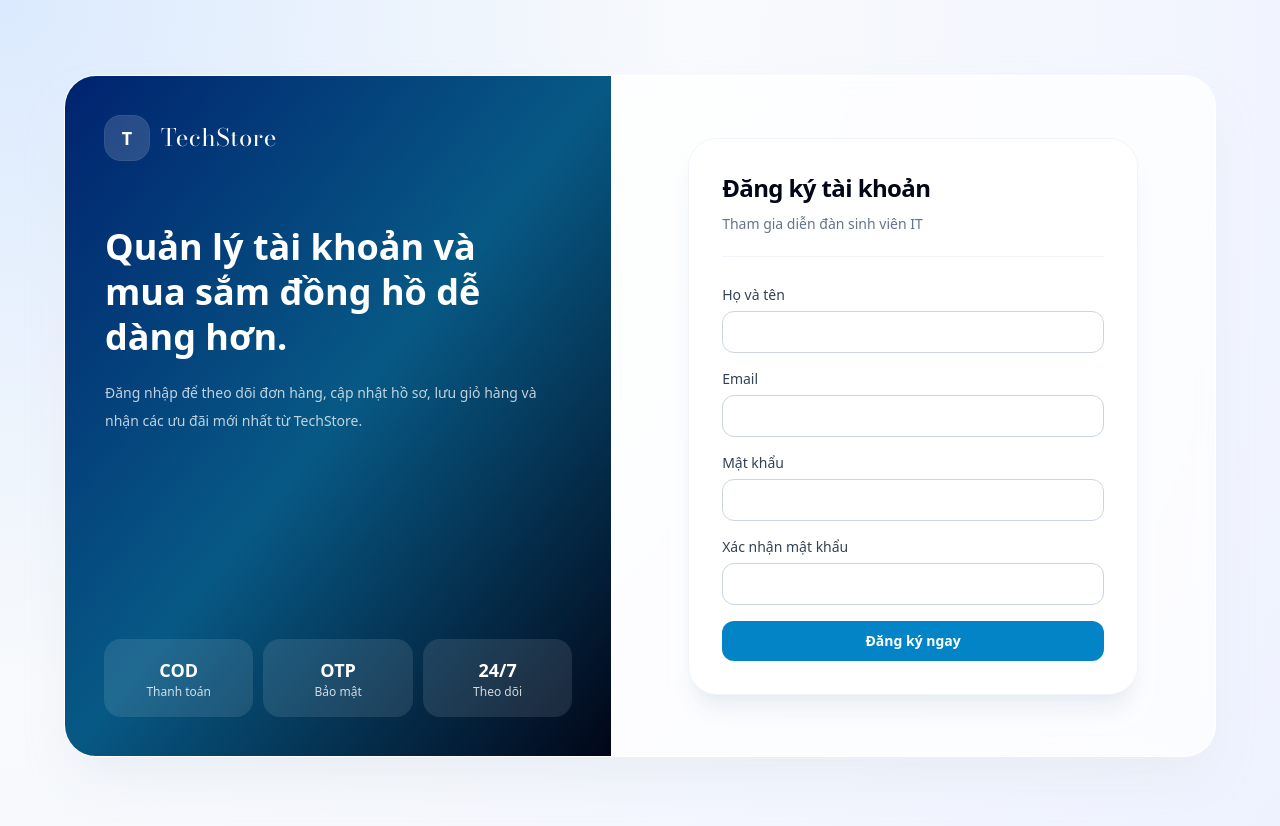
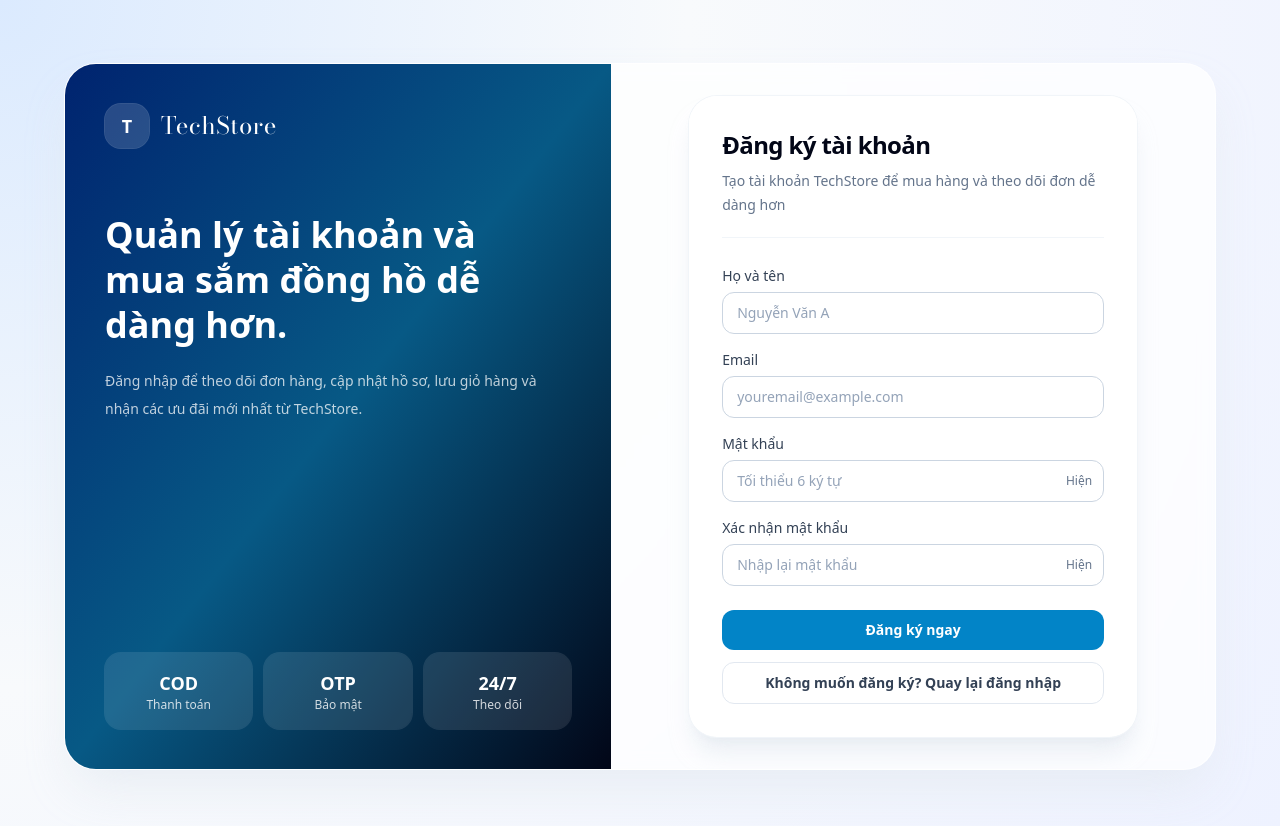
Before and after one commit to nduong2810/BT4_CCCPMM, a React (Vite) app in the folder client/: page /auth/register in a window 1280 px wide. Shown: the top 826 px of the page. Built offline with nearby package versions, Linux system fonts and the light colour scheme; no server answers.

Commit message:
Polish register form and add login fallback

```diff
--- a/client/src/components/auth/RegisterFormUI.jsx
+++ b/client/src/components/auth/RegisterFormUI.jsx
@@ -1,3 +1,4 @@
+import { Link } from 'react-router-dom';
 import AppCard from '../ui/AppCard';
 import AppButton from '../ui/AppButton';
 import InputField from '../ui/InputField';
@@ -8,14 +9,23 @@ export default function RegisterFormUI({ form, loading, errorMessage, successMes
     const alertMessage = errorMessage || successMessage || '';
 
     return (
-        <AppCard title="Đăng ký tài khoản" subtitle="Tham gia diễn đàn sinh viên IT">
+        <AppCard title="Đăng ký tài khoản" subtitle="Tạo tài khoản TechStore để mua hàng và theo dõi đơn dễ dàng hơn">
             <FormAlert type={alertType} message={alertMessage} />
-            <form className="mt-4 space-y-4" onSubmit={(e) => { e.preventDefault(); onSubmit(); }}>
-                <InputField label="Họ và tên" name="fullName" value={form.fullName} onChange={(e) => onFieldChange('fullName', e.target.value)} required disabled={loading} />
-                <InputField label="Email" name="email" type="email" value={form.email} onChange={(e) => onFieldChange('email', e.target.value)} required disabled={loading} />
-                <InputField label="Mật khẩu" name="password" type="password" value={form.password} onChange={(e) => onFieldChange('password', e.target.value)} required disabled={loading} />
-                <InputField label="Xác nhận mật khẩu" name="confirmPassword" type="password" value={form.confirmPassword} onChange={(e) => onFieldChange('confirmPassword', e.target.value)} required disabled={loading} />
-                <AppButton type="submit" fullWidth disabled={loading}>{loading ? 'Đang xử lý...' : 'Đăng ký ngay'}</AppButton>
+            <form className="mt-5 space-y-4" onSubmit={(e) => { e.preventDefault(); onSubmit(); }}>
+                <InputField label="Họ và tên" name="fullName" value={form.fullName} onChange={(e) => onFieldChange('fullName', e.target.value)} placeholder="Nguyễn Văn A" required disabled={loading} />
+                <InputField label="Email" name="email" type="email" value={form.email} onChange={(e) => onFieldChange('email', e.target.value)} placeholder="youremail@example.com" required disabled={loading} />
+                <InputField label="Mật khẩu" name="password" type="password" value={form.password} onChange={(e) => onFieldChange('password', e.target.value)} placeholder="Tối thiểu 6 ký tự" required disabled={loading} allowPasswordToggle />
+                <InputField label="Xác nhận mật khẩu" name="confirmPassword" type="password" value={form.confirmPassword} onChange={(e) => onFieldChange('confirmPassword', e.target.value)} placeholder="Nhập lại mật khẩu" required disabled={loading} allowPasswordToggle />
+
+                <div className="space-y-3 pt-2">
+                    <AppButton type="submit" fullWidth disabled={loading}>{loading ? 'Đang xử lý...' : 'Đăng ký ngay'}</AppButton>
+                    <Link
+                        to="/auth/login"
+                        className="block w-full rounded-xl border border-slate-200 bg-white px-4 py-2.5 text-center text-sm font-bold text-slate-700 transition hover:bg-slate-50 hover:text-primary"
+                    >
+                        Không muốn đăng ký? Quay lại đăng nhập
+                    </Link>
+                </div>
             </form>
         </AppCard>
     );
```
